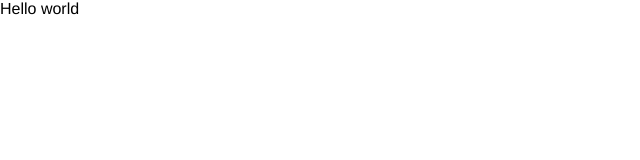
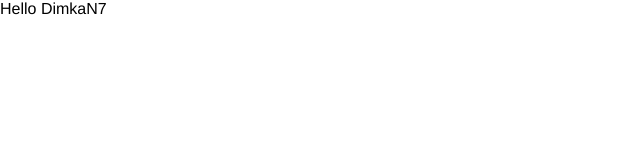
Before and after one commit to DimKaN7/ekodent, a Vue app: page / in a window 1280 px wide. Shown: the top 160 px of the page, without its empty margins (0-640 px from the left). Built offline with nearby package versions, Linux system fonts and the light colour scheme.

Commit message:
Sometime

```diff
--- a/src/components/App/App.vue
+++ b/src/components/App/App.vue
@@ -1,6 +1,6 @@
 <template>
   <div id="app">
-    Hello world
+    Hello DimkaN7
   </div>
 </template>
 
```
Also changed, not shown: 1 other file (tests, documents, lock files or other folders).
